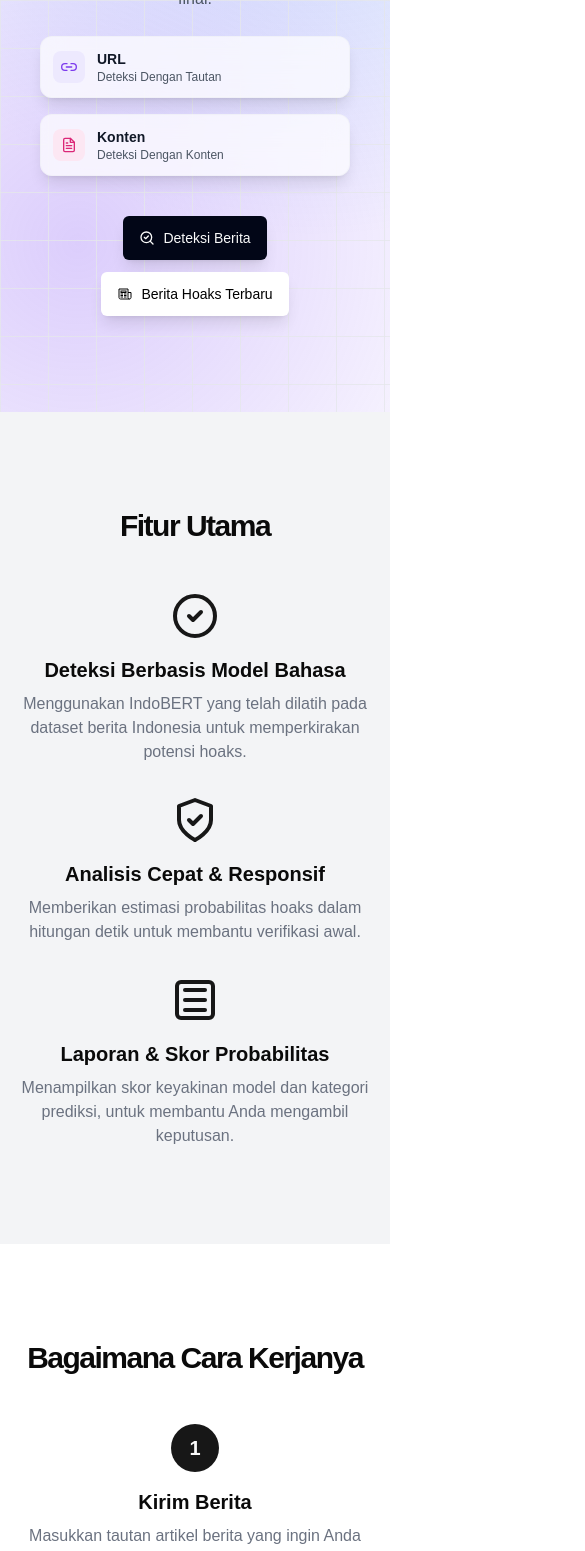
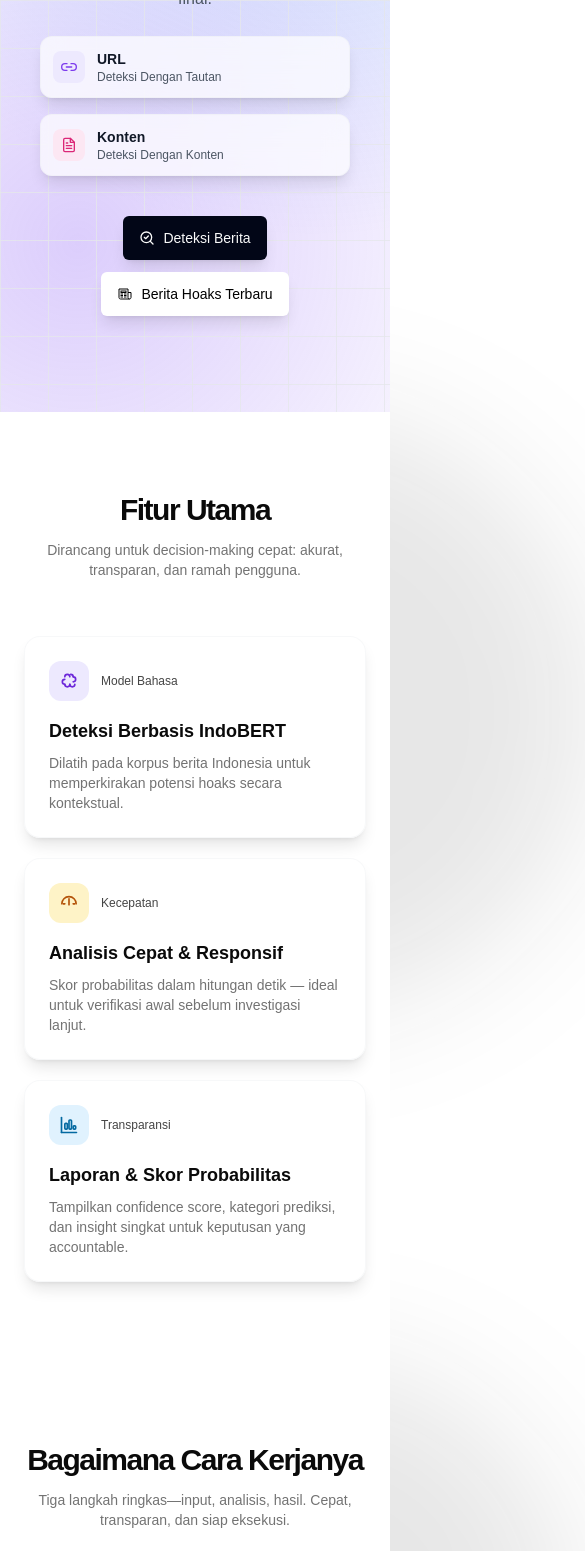
Before and after one commit to fallahibagaskara/hoax-news-detection, a Next.js app: page / in a window 390 px wide. Shown: the part 432-1983 px from the top of the page, 585 px wide, since content can reach past the window. Built offline with nearby package versions, Linux system fonts and the light colour scheme.

Commit message:
Enhance homepage layout by redesigning the Features and How It Works sections for improved visual appeal and user engagement. Update TopNav for better mobile accessibility and user experience, including a new floating design and improved mobile menu functionality.

```diff
--- a/app/homepage/features.tsx
+++ b/app/homepage/features.tsx
@@ -1,87 +1,130 @@
 export default function Features() {
     return (
-        <section id="features" className="w-full bg-gray-100 dark:bg-gray-800">
-            <div className="container mx-auto px-4 py-24 md:py-32 lg:py-40 relative">
-                <h2 className="text-3xl font-bold tracking-tighter sm:text-4xl md:text-5xl text-center mb-12">
+        <section id="features" className="relative w-full">
+            {/* Decorative background: soft grid + radial glow */}
+            <div className="pointer-events-none absolute inset-0 -z-10">
+                <div className="absolute inset-0 bg-gradient-to-b from-transparent via-transparent to-black/5 dark:to-white/5" />
+                <div
+                    aria-hidden
+                    className="absolute left-1/2 top-0 -z-10 h-[600px] w-[800px] -translate-x-1/2 rounded-full bg-primary/10 blur-3xl"
+                />
+            </div>
+
+            <div className="container mx-auto px-6 sm:px-8 lg:px-12 py-20 md:py-28">
+                <h2 className="mb-3 text-center text-3xl font-bold tracking-tighter sm:text-4xl md:text-5xl">
                     Fitur Utama
                 </h2>
-                <div className="grid grid-cols-1 sm:grid-cols-2 lg:grid-cols-3 gap-8">
+                <p className="mx-auto mb-14 max-w-2xl text-center text-sm sm:text-base text-muted-foreground">
+                    Dirancang untuk decision-making cepat: akurat, transparan, dan ramah pengguna.
+                </p>
 
+                <div className="grid grid-cols-1 gap-5 sm:gap-6 md:gap-8 sm:grid-cols-2 lg:grid-cols-3">
                     {/* Fitur 1 */}
-                    <div className="flex flex-col items-center text-center">
+                    <div className="group relative rounded-2xl border border-gray-200/30 bg-white/70 backdrop-blur-md shadow-lg transition-all duration-300 hover:shadow-xl hover:border-primary/40 dark:bg-white/10 dark:border-white/10">
+                        <div className="absolute inset-x-0 -top-px h-px bg-gradient-to-r from-transparent via-primary/40 to-transparent opacity-0 transition-opacity duration-300 group-hover:opacity-100" />
+                        <div className="p-6 sm:p-7">
+                            <div className="mb-4 inline-flex items-center gap-3">
+                                <span className="rounded-xl bg-violet-100 p-2.5 dark:bg-violet-400/15">
+                                    {/* brain icon */}
                                     <svg
                                         xmlns="http://www.w3.org/2000/svg"
-                            width="24"
-                            height="24"
+                                        className="h-5 w-5 text-violet-700 dark:text-violet-300"
                                         viewBox="0 0 24 24"
                                         fill="none"
                                         stroke="currentColor"
                                         strokeWidth="2"
                                         strokeLinecap="round"
                                         strokeLinejoin="round"
-                            className="h-12 w-12 mb-4 text-primary"
+                                        aria-hidden="true"
                                     >
-                            <circle cx="12" cy="12" r="10" />
-                            <path d="m9 12 2 2 4-4" />
+                                        <path d="M13 7a3 3 0 1 0-6 0" />
+                                        <path d="M17 7a3 3 0 0 0-3-3" />
+                                        <path d="M7 10a3 3 0 1 0 0 6" />
+                                        <path d="M17 13a3 3 0 1 0 0-6" />
+                                        <path d="M7 16a3 3 0 0 0 6 0" />
+                                        <path d="M13 16a3 3 0 0 0 6 0" />
                                     </svg>
-                        <h3 className="text-xl font-bold mb-2">
-                            Deteksi Berbasis Model Bahasa
+                                </span>
+                                <span className="text-xs font-medium text-primary/80">Model Bahasa</span>
+                            </div>
+                            <h3 className="mb-2 text-lg font-semibold sm:text-xl">
+                                Deteksi Berbasis IndoBERT
                             </h3>
-                        <p className="text-gray-500 dark:text-gray-400">
-                            Menggunakan IndoBERT yang telah dilatih pada dataset berita Indonesia untuk memperkirakan potensi hoaks.
+                            <p className="text-sm text-muted-foreground">
+                                Dilatih pada korpus berita Indonesia untuk memperkirakan potensi hoaks secara kontekstual.
                             </p>
+                        </div>
                     </div>
 
                     {/* Fitur 2 */}
-                    <div className="flex flex-col items-center text-center">
+                    <div className="group relative rounded-2xl border border-gray-200/30 bg-white/70 backdrop-blur-md shadow-lg transition-all duration-300 hover:shadow-xl hover:border-primary/40 dark:bg-white/10 dark:border-white/10">
+                        <div className="absolute inset-x-0 -top-px h-px bg-gradient-to-r from-transparent via-primary/40 to-transparent opacity-0 transition-opacity duration-300 group-hover:opacity-100" />
+                        <div className="p-6 sm:p-7">
+                            <div className="mb-4 inline-flex items-center gap-3">
+                                <span className="rounded-xl bg-amber-100 p-2.5 dark:bg-amber-400/15">
+                                    {/* gauge icon */}
                                     <svg
                                         xmlns="http://www.w3.org/2000/svg"
-                            width="24"
-                            height="24"
+                                        className="h-5 w-5 text-amber-700 dark:text-amber-300"
                                         viewBox="0 0 24 24"
                                         fill="none"
                                         stroke="currentColor"
                                         strokeWidth="2"
                                         strokeLinecap="round"
                                         strokeLinejoin="round"
-                            className="h-12 w-12 mb-4 text-primary"
+                                        aria-hidden="true"
                                     >
-                            <path d="M12 22s8-4 8-10V5l-8-3-8 3v7c0 6 8 10 8 10" />
-                            <path d="m9 12 2 2 4-4" />
+                                        <path d="M12 14V7" />
+                                        <path d="M20.6 13A8.5 8.5 0 1 0 3.4 13" />
+                                        <path d="M5 13h2" />
+                                        <path d="M17 13h2" />
                                     </svg>
-                        <h3 className="text-xl font-bold mb-2">
+                                </span>
+                                <span className="text-xs font-medium text-primary/80">Kecepatan</span>
+                            </div>
+                            <h3 className="mb-2 text-lg font-semibold sm:text-xl">
                                 Analisis Cepat & Responsif
                             </h3>
-                        <p className="text-gray-500 dark:text-gray-400">
-                            Memberikan estimasi probabilitas hoaks dalam hitungan detik untuk membantu verifikasi awal.
+                            <p className="text-sm text-muted-foreground">
+                                Skor probabilitas dalam hitungan detik — ideal untuk verifikasi awal sebelum investigasi lanjut.
                             </p>
+                        </div>
                     </div>
 
                     {/* Fitur 3 */}
-                    <div className="flex flex-col items-center text-center">
+                    <div className="group relative rounded-2xl border border-gray-200/30 bg-white/70 backdrop-blur-md shadow-lg transition-all duration-300 hover:shadow-xl hover:border-primary/40 dark:bg-white/10 dark:border-white/10">
+                        <div className="absolute inset-x-0 -top-px h-px bg-gradient-to-r from-transparent via-primary/40 to-transparent opacity-0 transition-opacity duration-300 group-hover:opacity-100" />
+                        <div className="p-6 sm:p-7">
+                            <div className="mb-4 inline-flex items-center gap-3">
+                                <span className="rounded-xl bg-sky-100 p-2.5 dark:bg-sky-400/15">
+                                    {/* bar-chart-3 icon */}
                                     <svg
                                         xmlns="http://www.w3.org/2000/svg"
-                            width="24"
-                            height="24"
+                                        className="h-5 w-5 text-sky-700 dark:text-sky-300"
                                         viewBox="0 0 24 24"
                                         fill="none"
                                         stroke="currentColor"
                                         strokeWidth="2"
                                         strokeLinecap="round"
                                         strokeLinejoin="round"
-                            className="h-12 w-12 mb-4 text-primary"
+                                        aria-hidden="true"
                                     >
-                            <rect width="18" height="18" x="3" y="3" rx="2" />
-                            <path d="M7 7h10" />
-                            <path d="M7 12h10" />
-                            <path d="M7 17h10" />
+                                        <line x1="3" y1="3" x2="3" y2="21" />
+                                        <line x1="21" y1="21" x2="3" y2="21" />
+                                        <rect x="7" y="10" width="3" height="7" rx="1" />
+                                        <rect x="12" y="6" width="3" height="11" rx="1" />
+                                        <rect x="17" y="13" width="3" height="4" rx="1" />
                                     </svg>
-                        <h3 className="text-xl font-bold mb-2">
+                                </span>
+                                <span className="text-xs font-medium text-primary/80">Transparansi</span>
+                            </div>
+                            <h3 className="mb-2 text-lg font-semibold sm:text-xl">
                                 Laporan & Skor Probabilitas
                             </h3>
-                        <p className="text-gray-500 dark:text-gray-400">
-                            Menampilkan skor keyakinan model dan kategori prediksi, untuk membantu Anda mengambil keputusan.
+                            <p className="text-sm text-muted-foreground">
+                                Tampilkan confidence score, kategori prediksi, dan insight singkat untuk keputusan yang accountable.
                             </p>
+                        </div>
                     </div>
                 </div>
             </div>
--- a/app/homepage/how.tsx
+++ b/app/homepage/how.tsx
@@ -1,25 +1,85 @@
 export default function HowItWorks() {
     return (
-        <section id="how-it-works" className="w-full">
-            <div className="container mx-auto px-4 py-24 md:py-32 lg:py-40 relative">
-                <h2 className="text-3xl font-bold tracking-tighter sm:text-4xl md:text-5xl text-center mb-12">Bagaimana Cara Kerjanya</h2>
-                <div className="grid grid-cols-1 sm:grid-cols-2 lg:grid-cols-3 gap-8">
-                    <div className="flex flex-col items-center text-center">
-                        <div className="w-12 h-12 rounded-full bg-primary text-primary-foreground flex items-center justify-center text-xl font-bold mb-4">1</div>
-                        <h3 className="text-xl font-bold mb-2">Kirim Berita</h3>
-                        <p className="text-gray-500 dark:text-gray-400">Masukkan tautan artikel berita yang ingin Anda periksa</p>
-                    </div>
-                    <div className="flex flex-col items-center text-center">
-                        <div className="w-12 h-12 rounded-full bg-primary text-primary-foreground flex items-center justify-center text-xl font-bold mb-4">2</div>
-                        <h3 className="text-xl font-bold mb-2">Analisis Pola Bahasa</h3>
-                        <p className="text-gray-500 dark:text-gray-400">Sistem akan menganalisis konten untuk mencari tanda-tanda kesalahan informasi</p>
-                    </div>
-                    <div className="flex flex-col items-center text-center">
-                        <div className="w-12 h-12 rounded-full bg-primary text-primary-foreground flex items-center justify-center text-xl font-bold mb-4">3</div>
-                        <h3 className="text-xl font-bold mb-2">Dapatkan Hasil</h3>
-                        <p className="text-gray-500 dark:text-gray-400">Menerima laporan terperinci tentang kredibilitas artikel berita</p>
-                    </div>
-                </div>
+        <section id="how-it-works" className="relative w-full">
+            {/* Decorative background */}
+            <div className="pointer-events-none absolute inset-0 -z-10">
+                <div className="absolute inset-0 bg-gradient-to-b from-transparent via-transparent to-black/5 dark:to-white/5" />
+                <div
+                    aria-hidden
+                    className="absolute left-1/2 top-0 -z-10 h-[520px] w-[760px] -translate-x-1/2 rounded-full bg-primary/10 blur-3xl"
+                />
+            </div>
+
+            <div className="container mx-auto px-6 sm:px-8 lg:px-12 py-20 md:py-28">
+                <h2 className="text-center text-3xl font-bold tracking-tighter sm:text-4xl md:text-5xl">
+                    Bagaimana Cara Kerjanya
+                </h2>
+                <p className="mx-auto mt-3 mb-14 max-w-2xl text-center text-sm sm:text-base text-muted-foreground">
+                    Tiga langkah ringkas—input, analisis, hasil. Cepat, transparan, dan siap eksekusi.
+                </p>
+
+                {/* Steps */}
+                <ol className="grid grid-cols-1 gap-5 sm:gap-6 md:gap-8 sm:grid-cols-2 lg:grid-cols-3">
+                    {/* Step 1 */}
+                    <li className="group relative rounded-2xl border border-gray-200/30 bg-white/70 backdrop-blur-md shadow-lg transition-all duration-300 hover:shadow-xl hover:border-primary/40 dark:bg-white/10 dark:border-white/10">
+                        <div className="absolute inset-x-0 -top-px h-px bg-gradient-to-r from-transparent via-primary/40 to-transparent opacity-0 transition-opacity duration-300 group-hover:opacity-100" />
+                        <div className="flex items-start gap-4 p-6 sm:p-7">
+                            <div className="relative">
+                                <span className="flex h-10 w-10 items-center justify-center rounded-full bg-primary text-primary-foreground text-sm font-bold shadow-sm">
+                                    1
+                                </span>
+                            </div>
+                            <div className="flex-1">
+                                <div className="mb-3 inline-flex items-center gap-2">
+                                    <h3 className="text-lg font-semibold sm:text-xl">Kirim Berita</h3>
+                                </div>
+                                <p className="text-sm text-muted-foreground">
+                                    Tempel <span className="font-medium">tautan</span> artikel atau <span className="font-medium">paste teks</span> beritanya. Sistem akan mengekstrak konten yang relevan.
+                                </p>
+                            </div>
+                        </div>
+                    </li>
+
+                    {/* Step 2 */}
+                    <li className="group relative rounded-2xl border border-gray-200/30 bg-white/70 backdrop-blur-md shadow-lg transition-all duration-300 hover:shadow-xl hover:border-primary/40 dark:bg-white/10 dark:border-white/10">
+                        <div className="absolute inset-x-0 -top-px h-px bg-gradient-to-r from-transparent via-primary/40 to-transparent opacity-0 transition-opacity duration-300 group-hover:opacity-100" />
+                        <div className="flex items-start gap-4 p-6 sm:p-7">
+                            <div className="relative">
+                                <span className="flex h-10 w-10 items-center justify-center rounded-full bg-primary text-primary-foreground text-sm font-bold shadow-sm">
+                                    2
+                                </span>
+                            </div>
+                            <div className="flex-1">
+                                <div className="mb-3 inline-flex items-center gap-2">
+                                    <h3 className="text-lg font-semibold sm:text-xl">Analisis Pola Bahasa</h3>
+                                </div>
+                                <p className="text-sm text-muted-foreground">
+                                    IndoBERT memindai pola linguistik, fitur semantik, dan sinyal yang sering muncul pada hoaks.
+                                </p>
+                            </div>
+                        </div>
+                    </li>
+
+                    {/* Step 3 */}
+                    <li className="group relative rounded-2xl border border-gray-200/30 bg-white/70 backdrop-blur-md shadow-lg transition-all duration-300 hover:shadow-xl hover:border-primary/40 dark:bg-white/10 dark:border-white/10">
+                        <div className="absolute inset-x-0 -top-px h-px bg-gradient-to-r from-transparent via-primary/40 to-transparent opacity-0 transition-opacity duration-300 group-hover:opacity-100" />
+                        <div className="flex items-start gap-4 p-6 sm:p-7">
+                            <div className="relative">
+                                <span className="flex h-10 w-10 items-center justify-center rounded-full bg-primary text-primary-foreground text-sm font-bold shadow-sm">
+                                    3
+                                </span>
+                            </div>
+                            <div className="flex-1">
+                                <div className="mb-3 inline-flex items-center gap-2">
+                                    <h3 className="text-lg font-semibold sm:text-xl">Dapatkan Hasil</h3>
+                                </div>
+                                <p className="text-sm text-muted-foreground">
+                                    Tampilkan <span className="font-medium">skor probabilitas</span>, kategori prediksi, dan ringkasan alasan. Gunakan sebagai decision support.
+                                </p>
+                            </div>
+                        </div>
+                    </li>
+                </ol>
             </div>
         </section>
     )
```
Also changed, not shown: components/ui/top-nav.tsx (+47 -19 lines). Lines whose indentation alone changed are shown as unchanged.
